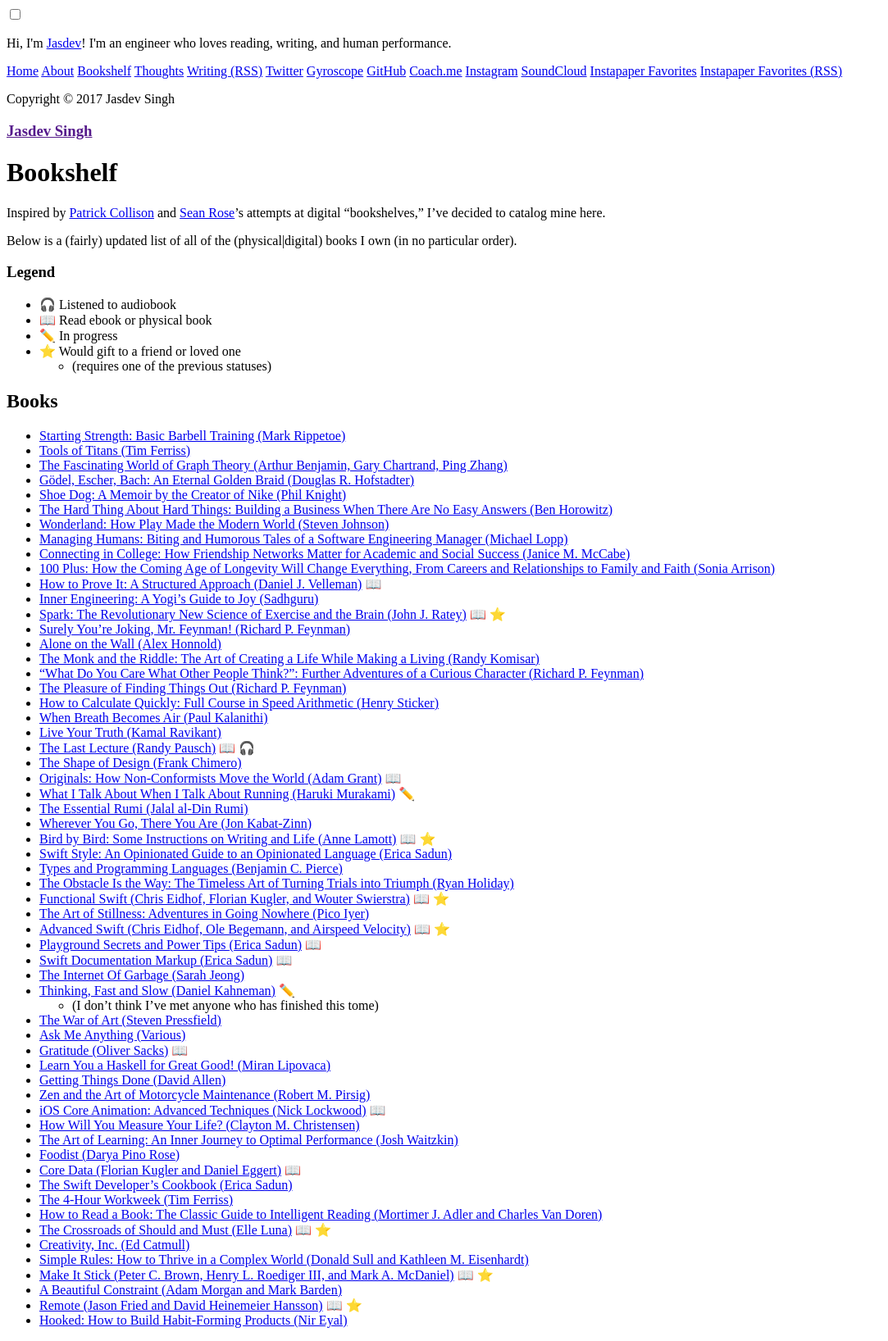
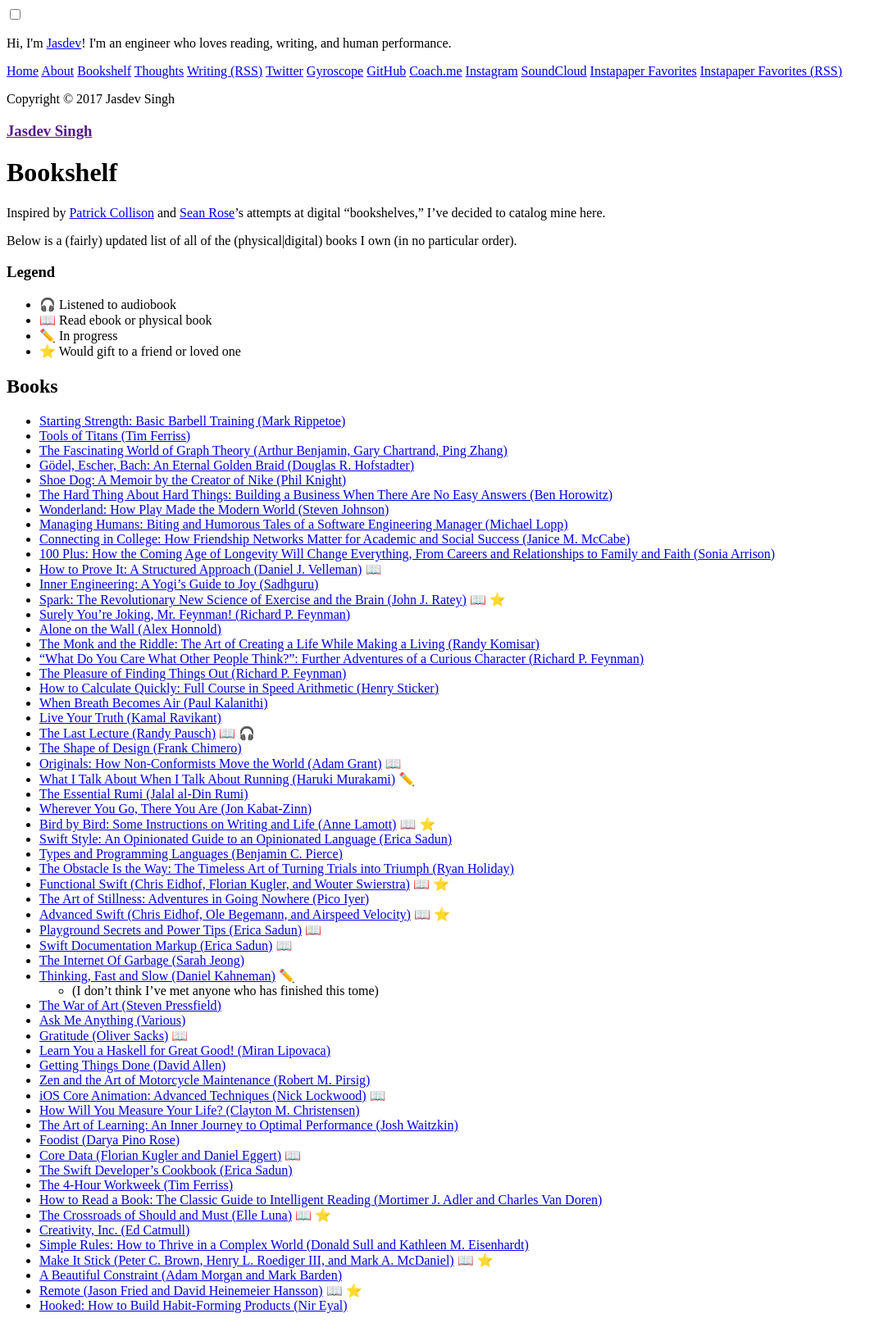
Before and after one commit to rvsrvs/jasdev.github.io, a Jekyll site: the page built from bookshelf.md, in a window 1280 px wide. Shown: the whole page at 82% size, without its empty margins (0-1083 px from the left). Built offline with Jekyll 4.4.1, drawn with Linux system fonts in a browser that asks for light colours.

Commit message:
Test commit @shivakilaru

```diff
--- a/bookshelf.md
+++ b/bookshelf.md
@@ -12,7 +12,6 @@
 - 📖 Read ebook or physical book
 - ✏️ In progress
 - ⭐️ Would gift to a friend or loved one
-	- (requires one of the previous statuses)
 
 ## Books
 - [Starting Strength: Basic Barbell Training (Mark Rippetoe)](https://www.amazon.com/Starting-Strength-Basic-Barbell-Training/dp/0982522738)
```
